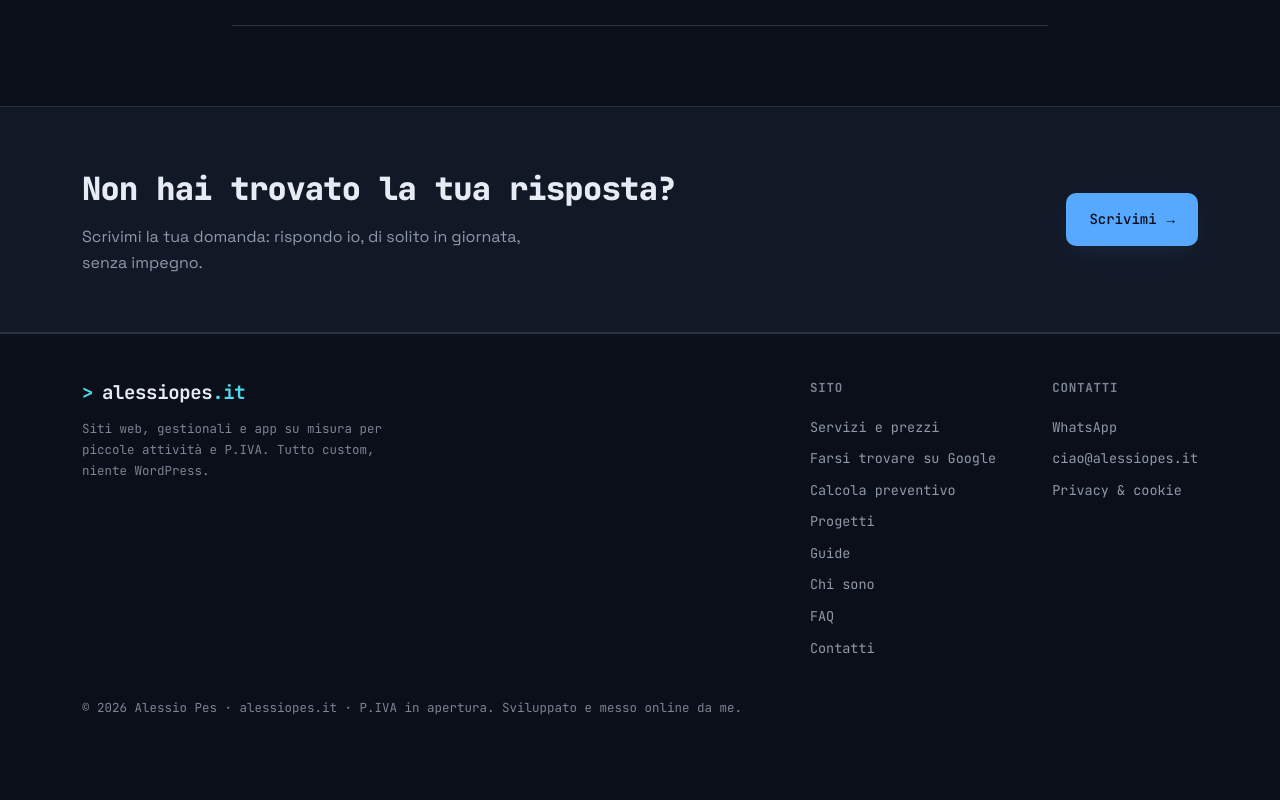
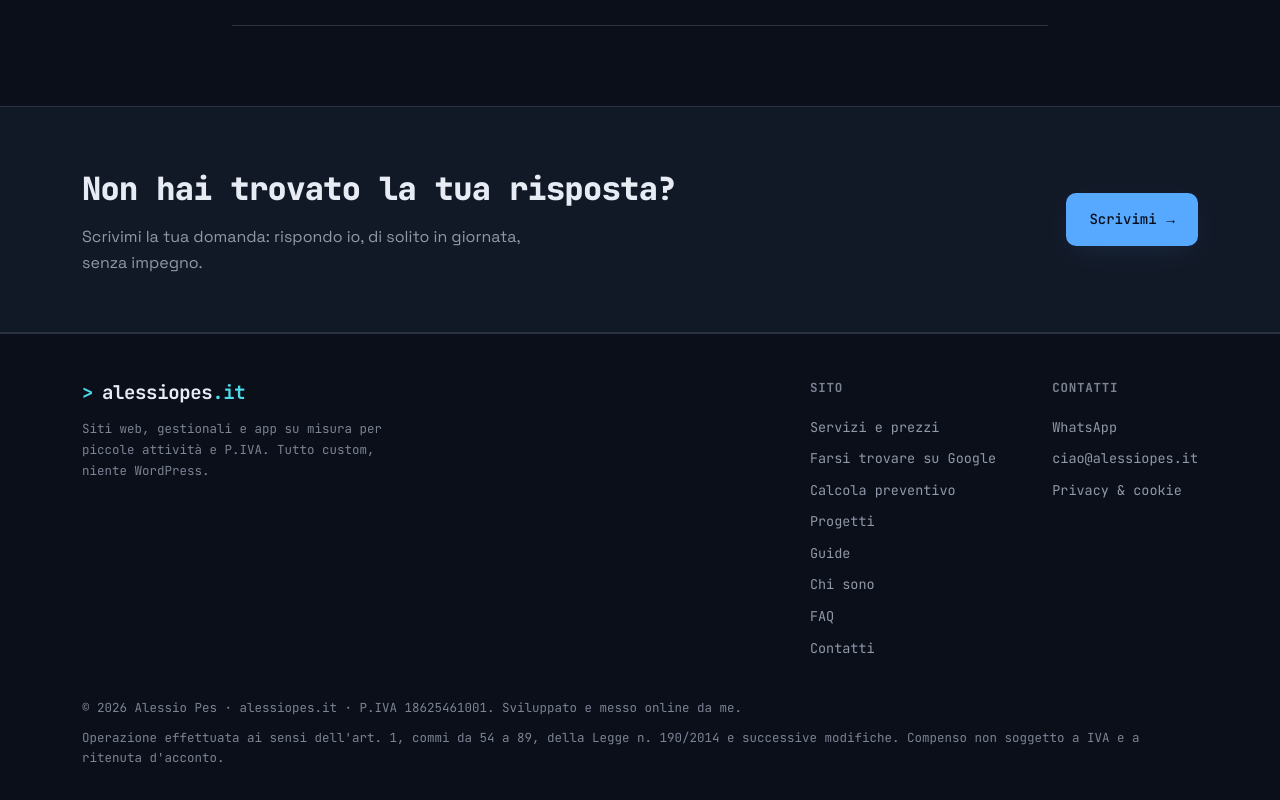
Before and after one commit to alessiopesit-boop/alessiopes-web, an Angular app: page /faq in a window 1280 px wide. Shown: the part 2815-3615 px from the top of the page. Before the commit the page ends 3579 px from the top, so only its background shows below. Built offline with nearby package versions, Linux system fonts and the light colour scheme.

Commit message:
chore(footer): P.IVA attiva e dicitura regime forfettario
Aggiunta la partita IVA in fondo al sito e la nota di legge del regime
forfettario. La FAQ sui prezzi ora chiarisce che la fattura e' senza IVA.

```diff
--- a/src/app/pages/faq/faq.html
+++ b/src/app/pages/faq/faq.html
@@ -17,7 +17,7 @@
         <div class="faq">
           <details><summary>I prezzi che vedo sono fissi? <span class="pm">+</span></summary><div class="ans">Sono indicativi e servono a darti un'idea concreta. Il preventivo definitivo lo costruisco sul tuo caso e lo concordiamo insieme prima di iniziare: nessun costo a sorpresa. Puoi farti una stima in un minuto con il <a routerLink="/preventivo">configuratore</a>.</div></details>
           <details><summary>Come funziona il pagamento? <span class="pm">+</span></summary><div class="ans">Di solito chiedo un acconto del 50% alla conferma del progetto e il saldo alla consegna, prima di pubblicare il sito. Per i lavori più grandi (e-commerce, app) lo dividiamo in tre momenti: all'avvio, a metà e alla consegna. Tutto con regolare fattura. Niente da anticipare finché non ci siamo accordati su preventivo, tempi e cosa farò.</div></details>
-          <details><summary>Devo pagare l'IVA sopra al prezzo? <span class="pm">+</span></summary><div class="ans">No. Lavoro in regime forfettario, quindi non applico IVA: il prezzo che vedi è quello finale, non c'è nulla da aggiungere. Per molte piccole attività questo è un vantaggio reale rispetto a un'agenzia.</div></details>
+          <details><summary>Devo pagare l'IVA sopra al prezzo? <span class="pm">+</span></summary><div class="ans">No. Lavoro in regime forfettario, quindi non applico IVA: il prezzo che vedi è quello finale, non c'è nulla da aggiungere. Ti emetto regolare fattura senza IVA: se hai la P.IVA significa che non c'è IVA da scaricare, ma nemmeno da anticipare. Per privati e piccole attività il conto finale resta più leggero.</div></details>
           <details><summary>Quanto costa mantenere il sito ogni anno? <span class="pm">+</span></summary><div class="ans">Per restare online servono dominio e hosting: per un sito vetrina circa 90€/anno, di più per portali e app perché richiedono un server. Il primo anno è incluso. Li gestisco io, così non devi pensarci. La manutenzione (aggiornamenti, backup, piccole modifiche) è sempre facoltativa.</div></details>
           <details><summary>Ci sono costi nascosti? <span class="pm">+</span></summary><div class="ans">No, e ci tengo. Prima di iniziare metto tutto nero su bianco: prezzo del lavoro, cosa è incluso, cosa pagherai a Google (se fai pubblicità) e cosa costa tenere il sito online dal secondo anno. Quello che non è scritto, non te lo chiedo.</div></details>
         </div>
--- a/src/app/shared/footer/footer.html
+++ b/src/app/shared/footer/footer.html
@@ -25,12 +25,7 @@
     </div>
   </div>
   <div class="wrap" style="margin-top:30px;">
-    <span class="c mono" style="color:var(--faint);font-size:12.5px;">© {{ year }} Alessio Pes · alessiopes.it · P.IVA in apertura. Sviluppato e messo online da me.</span>
-    <!--
-      LEGALE / FORFETTARIO: quando la P.IVA e' attiva, sostituisci "P.IVA in apertura" qui sopra
-      con "P.IVA <numero>" e mostra la riga sotto (togli questo commento).
-      La formula esatta va confermata dal commercialista.
-    -->
-    <!-- <span class="c mono" style="display:block;margin-top:8px;color:var(--faint);font-size:12.5px;">Operazione effettuata ai sensi dell'art. 1, commi da 54 a 89, della Legge n. 190/2014 e successive modifiche. Compenso non soggetto a IVA e a ritenuta d'acconto.</span> -->
+    <span class="c mono" style="color:var(--faint);font-size:12.5px;">© {{ year }} Alessio Pes · alessiopes.it · P.IVA 18625461001. Sviluppato e messo online da me.</span>
+    <span class="c mono" style="display:block;margin-top:8px;color:var(--faint);font-size:12.5px;">Operazione effettuata ai sensi dell'art. 1, commi da 54 a 89, della Legge n. 190/2014 e successive modifiche. Compenso non soggetto a IVA e a ritenuta d'acconto.</span>
   </div>
 </footer>
```
Also changed, not shown: 1 other file (tests, documents, lock files or other folders).
